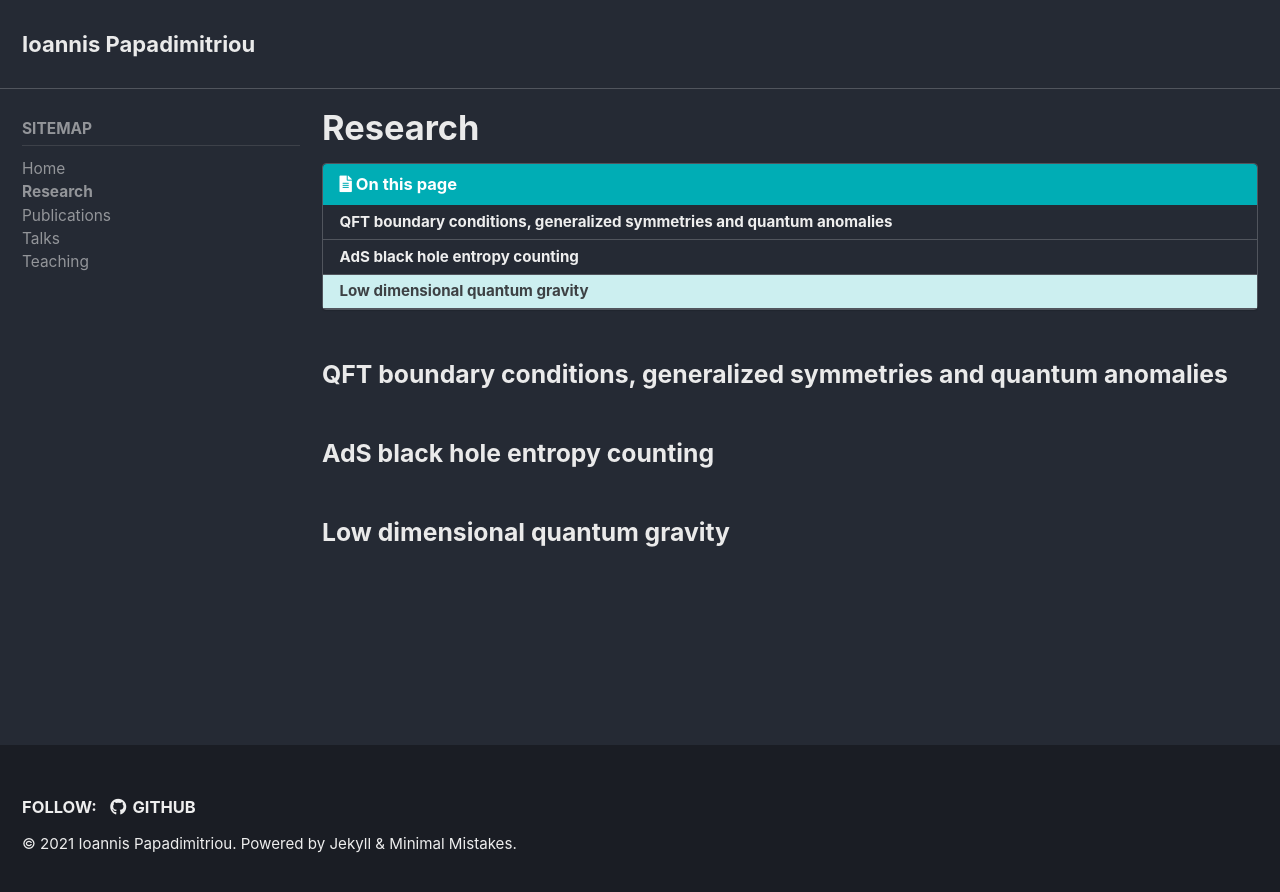
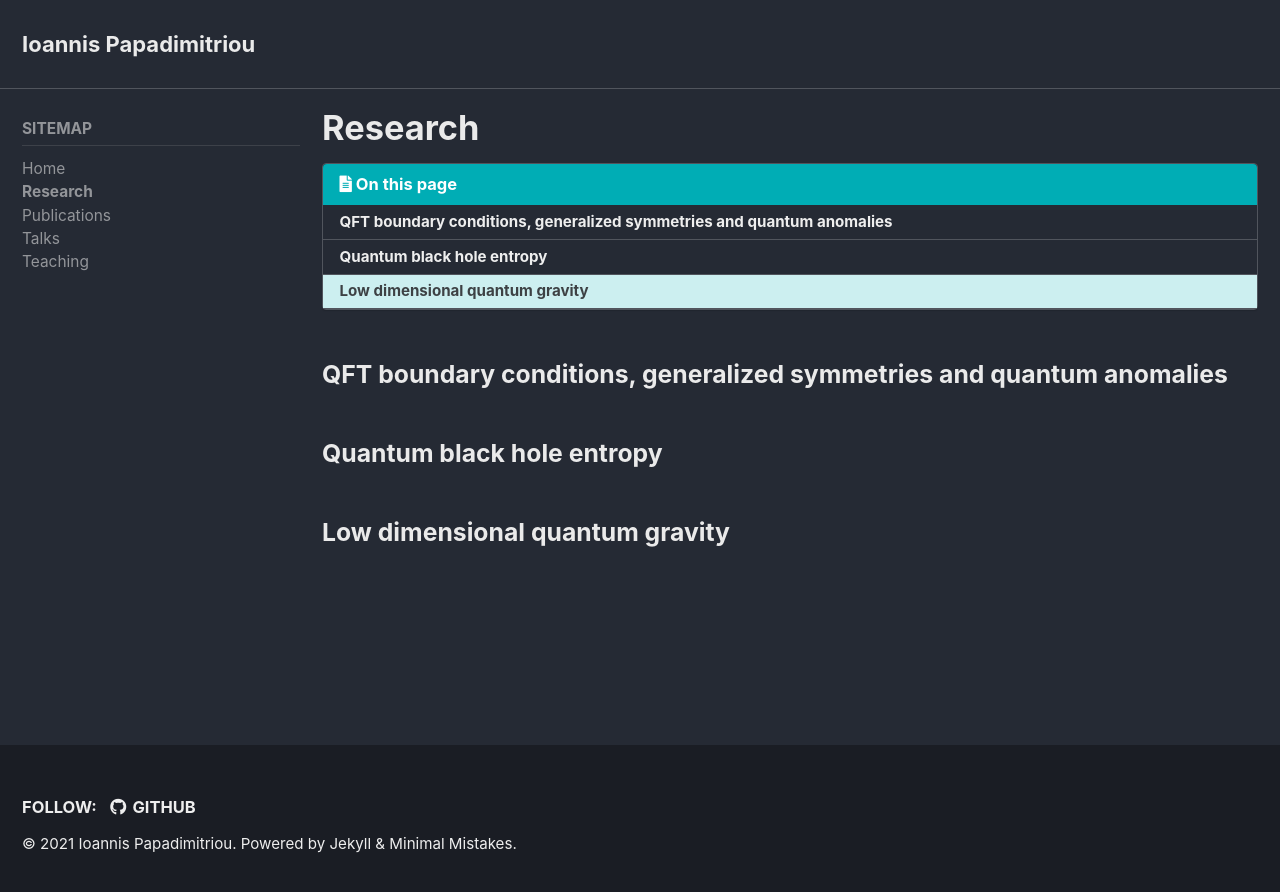
Before and after one commit to ipapadimitriou/ipapadimitriou.github.io, a Jekyll site: the page built from _pages/research.md, in a window 1280 px wide. Shown: the top 892 px of the page. Built offline with Jekyll 4.4.1, drawn with Linux system fonts in a browser that asks for light colours; cached includes are drawn as plain includes.

Commit message:
Update research.md

```diff
--- a/_pages/research.md
+++ b/_pages/research.md
@@ -31,6 +31,6 @@ sidebar:
 
 ### QFT boundary conditions, generalized symmetries and quantum anomalies
 
-### AdS black hole entropy counting
+### Quantum black hole entropy
 
 ### Low dimensional quantum gravity
```
